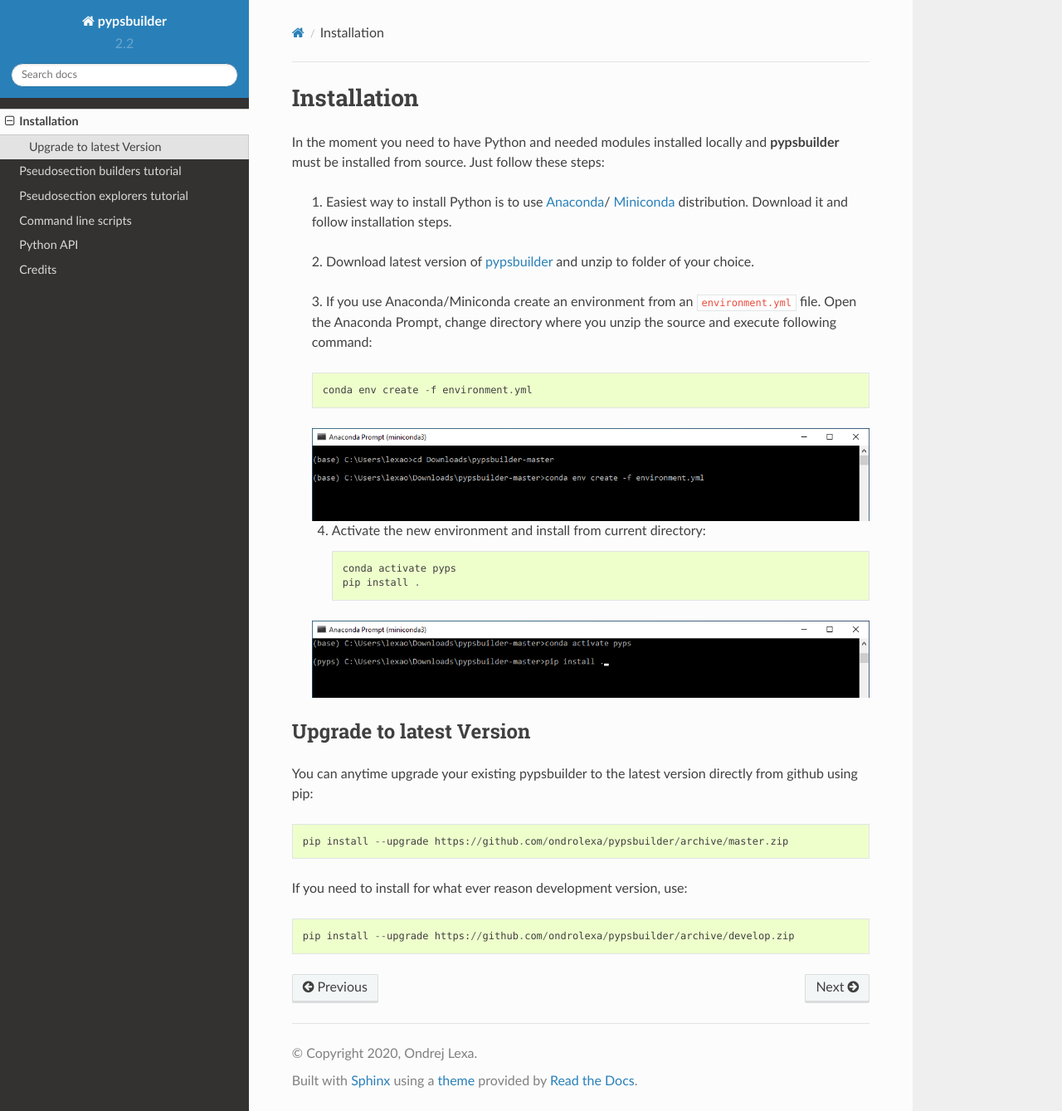
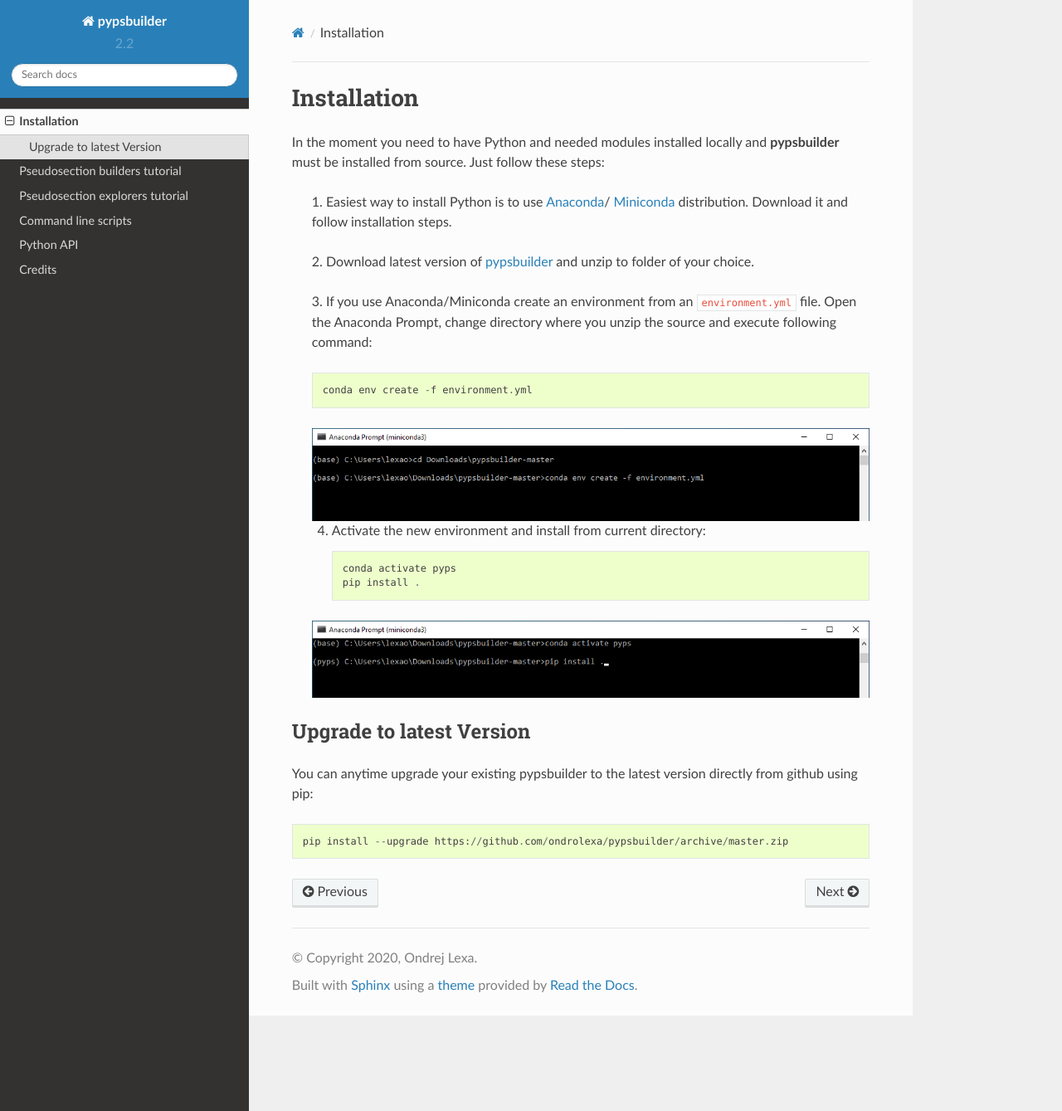
Before and after one commit to ondrolexa/pypsbuilder, a Sphinx documentation site: the page built from docs/installation.rst, in a window 1280 px wide and 1339 px high. Shown: the whole window at 83% size. Built offline with Sphinx 7.4.7 and the Read the Docs theme 2.0.0, drawn with Linux system fonts in a browser that asks for light colours.

Commit message:
docs fix

```diff
--- a/docs/installation.rst
+++ b/docs/installation.rst
@@ -33,7 +33,3 @@
 from github using pip::
 
 		  pip install --upgrade https://github.com/ondrolexa/pypsbuilder/archive/master.zip
-
-If you need to install for what ever reason development version, use::
-
-      pip install --upgrade https://github.com/ondrolexa/pypsbuilder/archive/develop.zip
```
